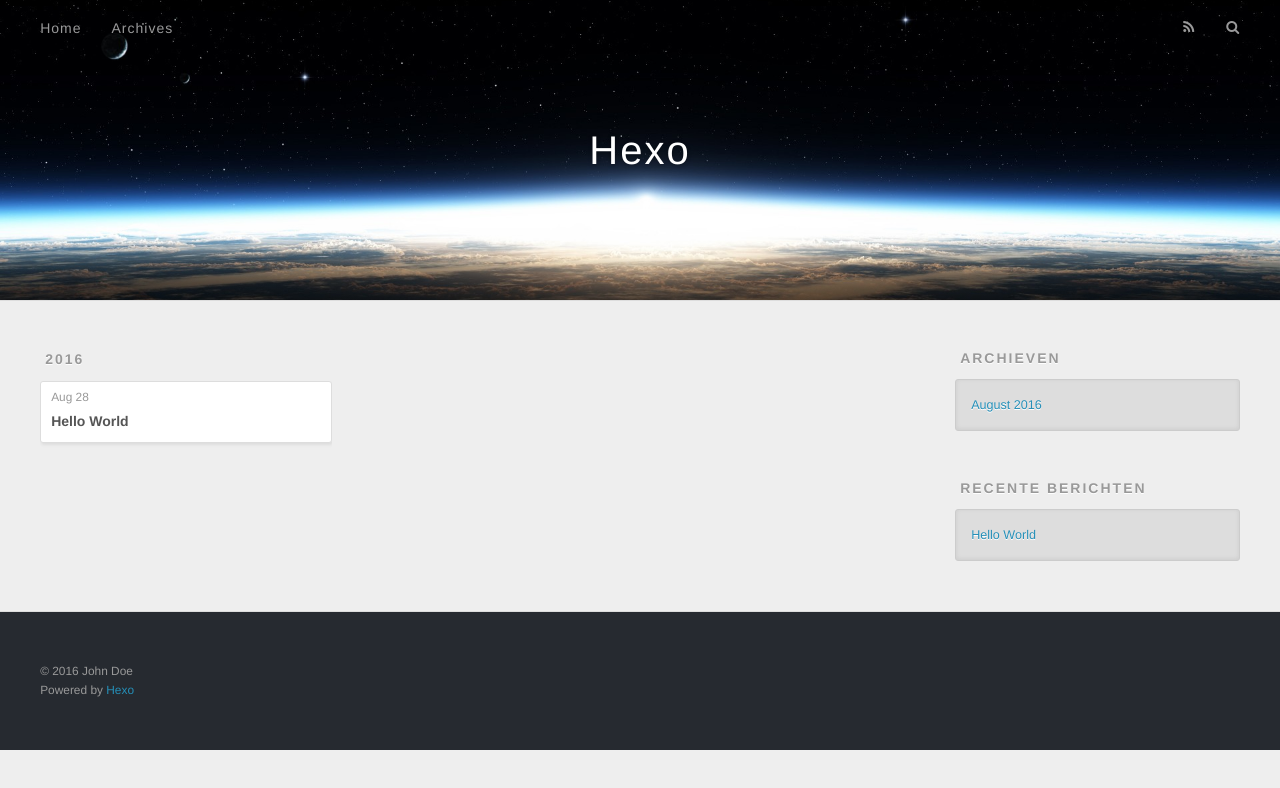
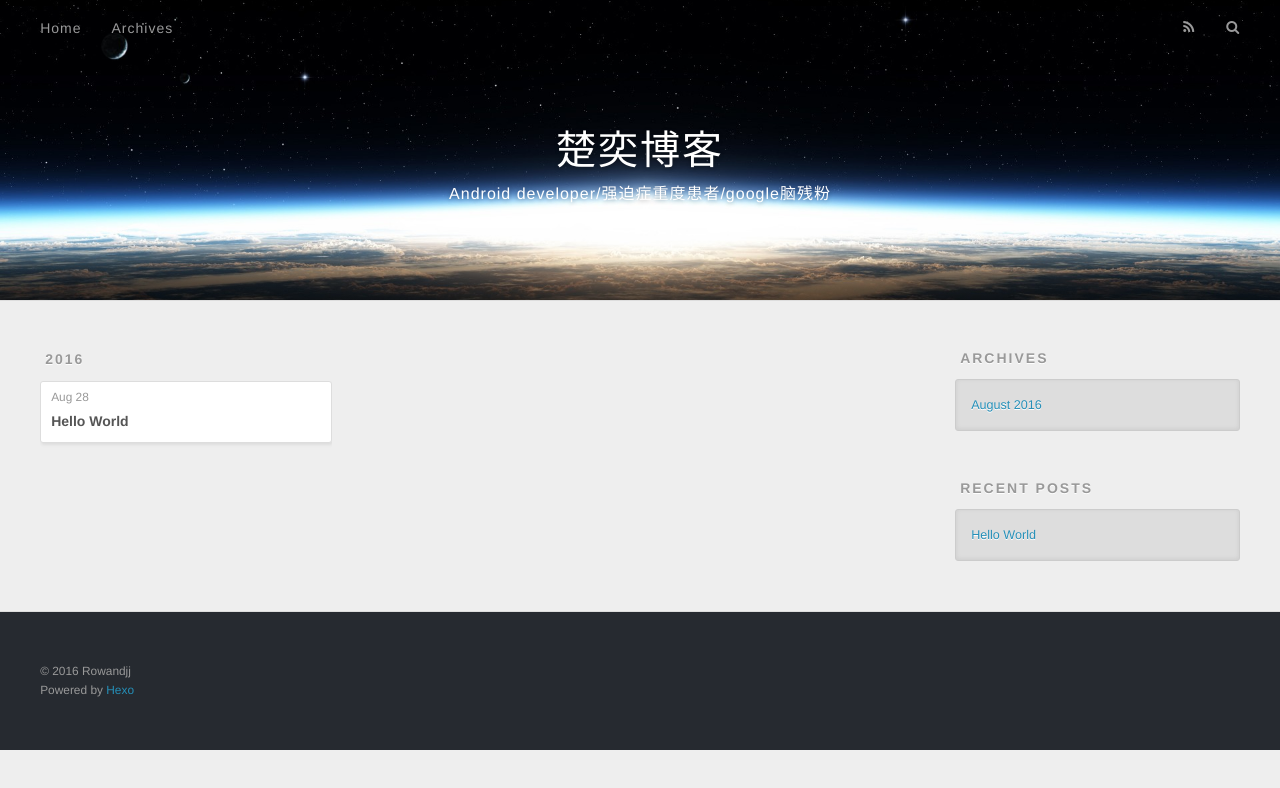
Before and after one commit to Rowandjj/Rowandjj.github.io, a plain HTML site: page archives/index.html in a window 1280 px wide. Drawn offline with nearby package versions, Linux system fonts and the light colour scheme.

Commit message:
Site updated: 2016-08-28 16:22:10

```diff
--- a/archives/index.html
+++ b/archives/index.html
@@ -3,16 +3,19 @@
 <head>
   <meta charset="utf-8">
 
-  <title>Archieven | Hexo</title>
+  <title>Archives | 楚奕博客</title>
   <meta name="viewport" content="width=device-width, initial-scale=1, maximum-scale=1">
-  <meta property="og:type" content="website">
-<meta property="og:title" content="Hexo">
+  <meta name="description" content="好记性不如烂笔头">
+<meta property="og:type" content="website">
+<meta property="og:title" content="楚奕博客">
 <meta property="og:url" content="http://yoursite.com/archives/index.html">
-<meta property="og:site_name" content="Hexo">
+<meta property="og:site_name" content="楚奕博客">
+<meta property="og:description" content="好记性不如烂笔头">
 <meta name="twitter:card" content="summary">
-<meta name="twitter:title" content="Hexo">
+<meta name="twitter:title" content="楚奕博客">
+<meta name="twitter:description" content="好记性不如烂笔头">
 
-    <link rel="alternate" href="/atom.xml" title="Hexo" type="application/atom+xml">
+    <link rel="alternate" href="/atom.xml" title="楚奕博客" type="application/atom+xml">
 
 
     <link rel="icon" href="/favicon.png">
@@ -33,8 +36,12 @@
   <div id="header-outer" class="outer">
     <div id="header-title" class="inner">
       <h1 id="logo-wrap">
-        <a href="/" id="logo">Hexo</a>
+        <a href="/" id="logo">楚奕博客</a>
       </h1>
+
+        <h2 id="subtitle-wrap">
+          <a href="/" id="subtitle">Android developer/强迫症重度患者/google脑残粉</a>
+        </h2>
 
     </div>
     <div id="header-inner" class="inner">
@@ -50,7 +57,7 @@
 
           <a id="nav-rss-link" class="nav-icon" href="/atom.xml" title="RSS Feed"></a>
 
-        <a id="nav-search-btn" class="nav-icon" title="Zoeken"></a>
+        <a id="nav-search-btn" class="nav-icon" title="Search"></a>
       </nav>
       <div id="search-form-wrap">
         <form action="//google.com/search" method="get" accept-charset="UTF-8" class="search-form"><input type="search" name="q" results="0" class="search-form-input" placeholder="Search"><button type="submit" class="search-form-submit">&#xF002;</button><input type="hidden" name="sitesearch" value="http://yoursite.com"></form>
@@ -107,7 +114,7 @@
 
 
   <div class="widget-wrap">
-    <h3 class="widget-title">Archieven</h3>
+    <h3 class="widget-title">Archives</h3>
     <div class="widget">
       <ul class="archive-list"><li class="archive-list-item"><a class="archive-list-link" href="/archives/2016/08/">August 2016</a></li></ul>
     </div>
@@ -117,7 +124,7 @@
 
 
   <div class="widget-wrap">
-    <h3 class="widget-title">Recente berichten</h3>
+    <h3 class="widget-title">Recent Posts</h3>
     <div class="widget">
       <ul>
 
@@ -137,7 +144,7 @@
 
   <div class="outer">
     <div id="footer-info" class="inner">
-      &copy; 2016 John Doe<br>
+      &copy; 2016 Rowandjj<br>
       Powered by <a href="http://hexo.io/" target="_blank">Hexo</a>
     </div>
   </div>
```
Also changed, not shown: 2016/08/28/hello-world/index.html (+13 -9 lines), archives/2016/08/index.html (+18 -11 lines), archives/2016/index.html (+18 -11 lines), index.html (+19 -12 lines).
